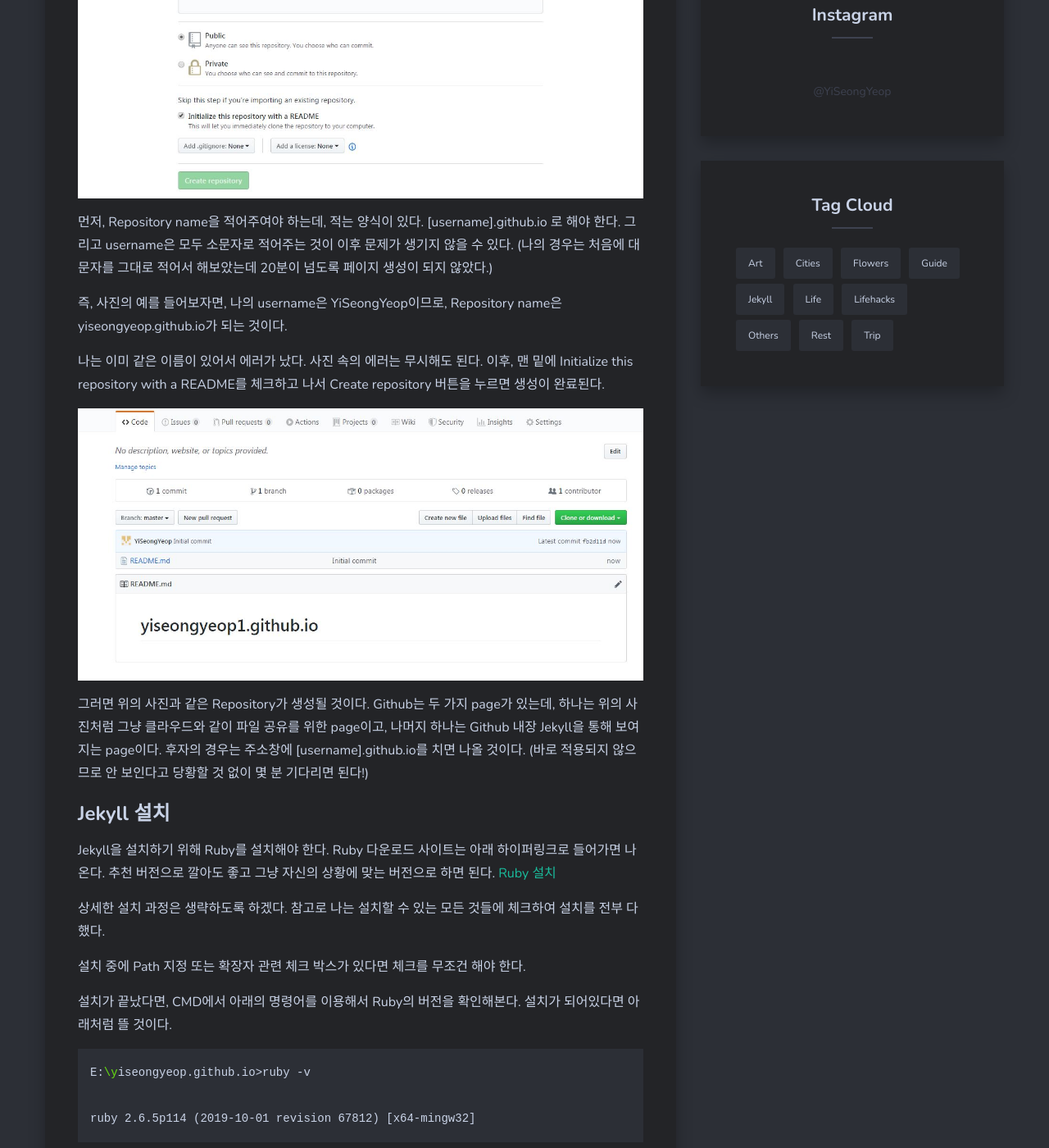
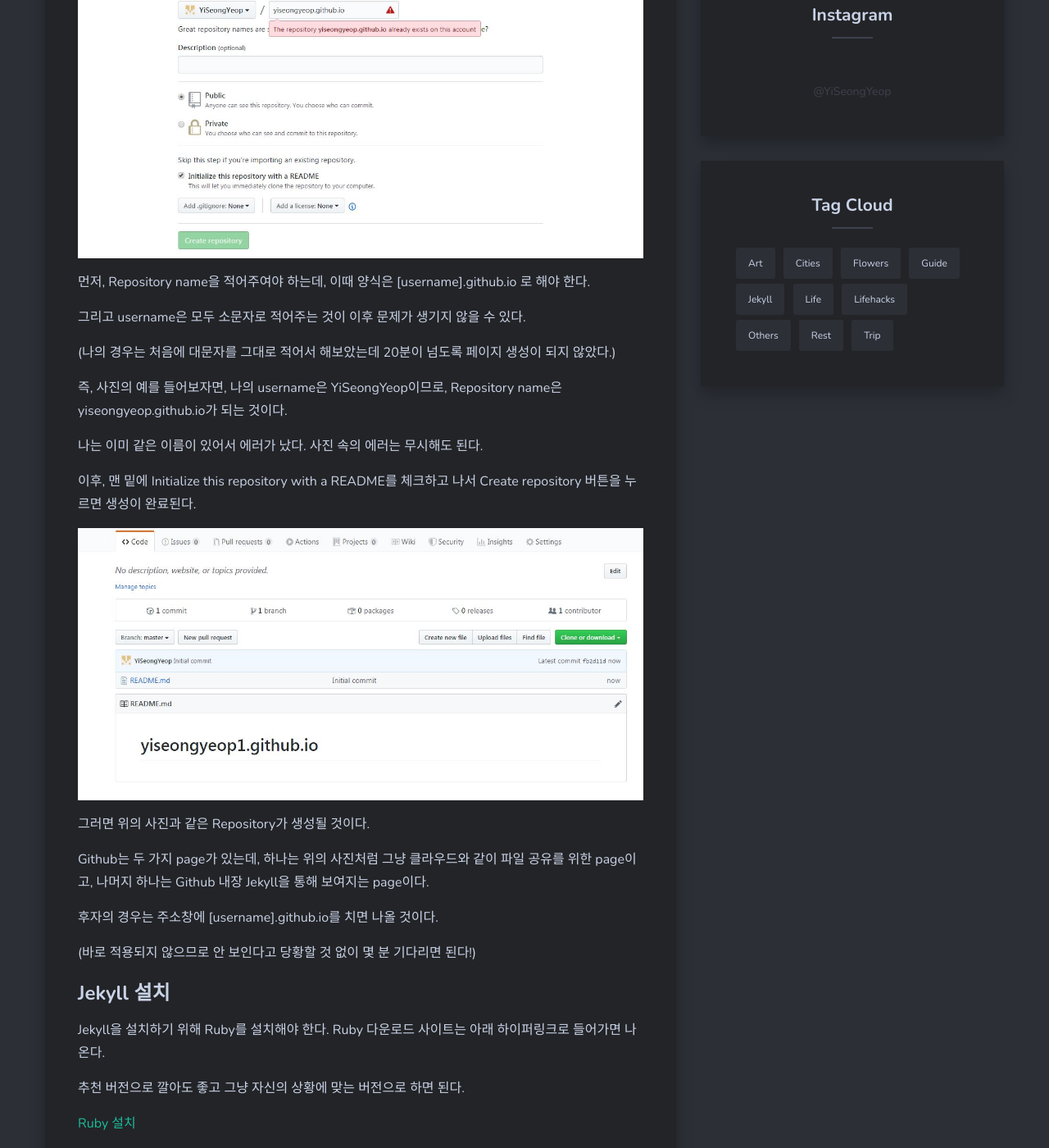
Before and after one commit to YiSeongYeop/yiseongyeop.github.io, a Jekyll site: the page built from _posts/2020-01-29-how to make git page by jekyll.markdown, in a window 1280 px wide and 1400 px high, scrolled down 2104 px. Shown: the whole window at 82% size. Built offline with Jekyll 4.4.1, drawn with Linux system fonts in a browser that asks for light colours; nearby versions of some CDN libraries; comment, search, counter and statistics services are not loaded; some of the changed text lies outside the part shown.

Commit message:
how to make gb

```diff
--- a/_posts/2020-01-29-how to make git page by jekyll.markdown
+++ b/_posts/2020-01-29-how to make git page by jekyll.markdown
@@ -5,8 +5,13 @@ date:   2020-01-29 15:20:30 +0300
 image:  05.jpg
 tags:   Guide
 ---
-이번에 git page를 만들어 보면서 정말 수십개의 홈페이지, 블로그 등을 찾아보았다. 하지만 그 어느것도 하나부터 열까지 다 설명한 곳은 없었다.
-결국엔 그나마 잘 설명이 되어있는 블로그 2개와 Github 사이트까지 3개를 번갈아 보면서 만들었다. 그래서 하나의 글만 보고 대부분의 문제를 해결할 수 있도록 설명서를 만들어보고 싶었다.
+이번에 git page를 만들어 보면서 정말 수십개의 홈페이지, 블로그 등을 찾아보았다.
+하지만 그 어느것도 하나부터 열까지 다 설명한 곳은 없었다.
+
+결국엔 그나마 잘 설명이 되어있는 블로그 2개와 Github 사이트까지 3개를 번갈아 보면서 만들었다.
+
+그래서 하나의 글만 보고 대부분의 문제를 해결할 수 있도록 설명서를 만들어보고 싶었다.
+
 아래의 방법을 통해서 만약 해결되지 않는 부분이 있다면, comment를 남겨 같이 고민할 수 있으면 좋을 것 같다.
 
 ***
@@ -21,21 +26,35 @@ tags:   Guide
 
 ![]({{site.baseurl}}/img/gb2.JPG)
 
-먼저, Repository name을 적어주여야 하는데, 적는 양식이 있다. [username].github.io 로 해야 한다. 그리고 username은 모두 소문자로 적어주는 것이 이후 문제가 생기지 않을 수 있다. (나의 경우는 처음에 대문자를 그대로 적어서 해보았는데 20분이 넘도록 페이지 생성이 되지 않았다.)
+먼저, Repository name을 적어주여야 하는데, 이때 양식은 [username].github.io 로 해야 한다.
+
+그리고 username은 모두 소문자로 적어주는 것이 이후 문제가 생기지 않을 수 있다.
+
+(나의 경우는 처음에 대문자를 그대로 적어서 해보았는데 20분이 넘도록 페이지 생성이 되지 않았다.)
 
 즉, 사진의 예를 들어보자면, 나의 username은 YiSeongYeop이므로, Repository name은 yiseongyeop.github.io가 되는 것이다.
 
 나는 이미 같은 이름이 있어서 에러가 났다. 사진 속의 에러는 무시해도 된다.
+
 이후, 맨 밑에 Initialize this repository with a README를 체크하고 나서 Create repository 버튼을 누르면 생성이 완료된다.
 
 ![]({{site.baseurl}}/img/gb3.JPG)
 
-그러면 위의 사진과 같은 Repository가 생성될 것이다. Github는 두 가지 page가 있는데, 하나는 위의 사진처럼 그냥 클라우드와 같이 파일 공유를 위한 page이고, 나머지 하나는 Github 내장 Jekyll을 통해 보여지는 page이다.
-후자의 경우는 주소창에 [username].github.io를 치면 나올 것이다. (바로 적용되지 않으므로 안 보인다고 당황할 것 없이 몇 분 기다리면 된다!)
+그러면 위의 사진과 같은 Repository가 생성될 것이다.
+
+Github는 두 가지 page가 있는데, 하나는 위의 사진처럼 그냥 클라우드와 같이 파일 공유를 위한 page이고, 나머지 하나는 Github 내장 Jekyll을 통해 보여지는 page이다.
+
+후자의 경우는 주소창에 [username].github.io를 치면 나올 것이다.
+
+(바로 적용되지 않으므로 안 보인다고 당황할 것 없이 몇 분 기다리면 된다!)
 
 ### Jekyll 설치
 
-Jekyll을 설치하기 위해 Ruby를 설치해야 한다. Ruby 다운로드 사이트는 아래 하이퍼링크로 들어가면 나온다. 추천 버전으로 깔아도 좋고 그냥 자신의 상황에 맞는 버전으로 하면 된다.
+Jekyll을 설치하기 위해 Ruby를 설치해야 한다.
+Ruby 다운로드 사이트는 아래 하이퍼링크로 들어가면 나온다.
+
+추천 버전으로 깔아도 좋고 그냥 자신의 상황에 맞는 버전으로 하면 된다.
+
 <a href="https://rubyinstaller.org/downloads/" target="_blank">Ruby 설치</a>
 
 상세한 설치 과정은 생략하도록 하겠다. 참고로 나는 설치할 수 있는 모든 것들에 체크하여 설치를 전부 다 했다.
@@ -45,14 +64,14 @@ Jekyll을 설치하기 위해 Ruby를 설치해야 한다. Ruby 다운로드 사
 설치가 끝났다면, CMD에서 아래의 명령어를 이용해서 Ruby의 버전을 확인해본다. 설치가 되어있다면 아래처럼 뜰 것이다.
 
 {% highlight markdown %}
-E:\yiseongyeop.github.io>ruby -v
+>ruby -v
 
 ruby 2.6.5p114 (2019-10-01 revision 67812) [x64-mingw32]
 {% endhighlight %}
 
 Ruby 설치 확인이 끝났다면 윈도우 검색창에 ruby 라고 검색해서 'Start Command Prompt with Ruby' 를 실행시키고, 아래의 명령어를 입력해서 Jekyll과 bundler 설치를 시작한다.
 
-{% highlight markdown %}
+{% highlight base16.monokai.dark %}
 >gem install jekyll bundler
 {% endhighlight %}
 
```
